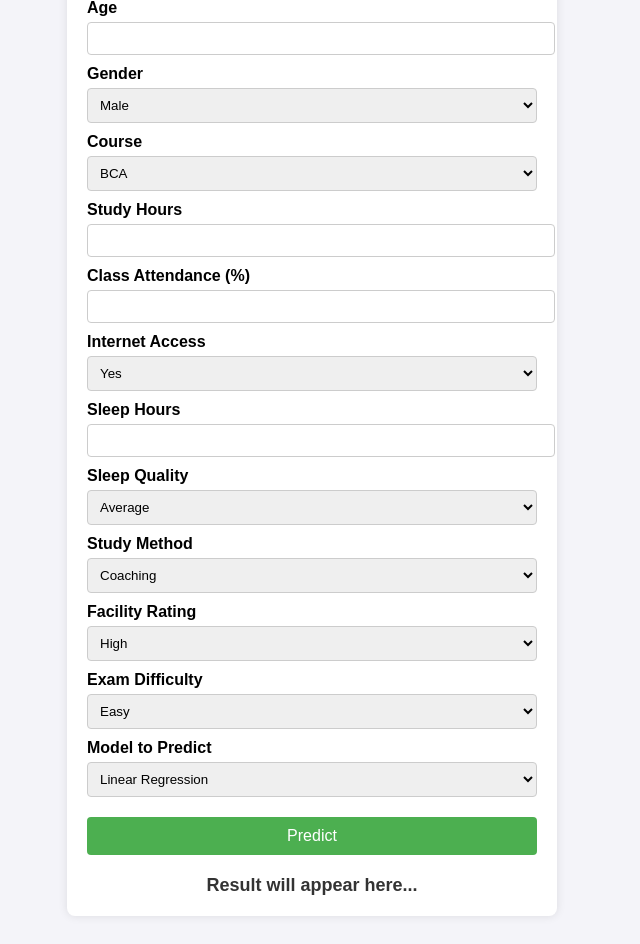
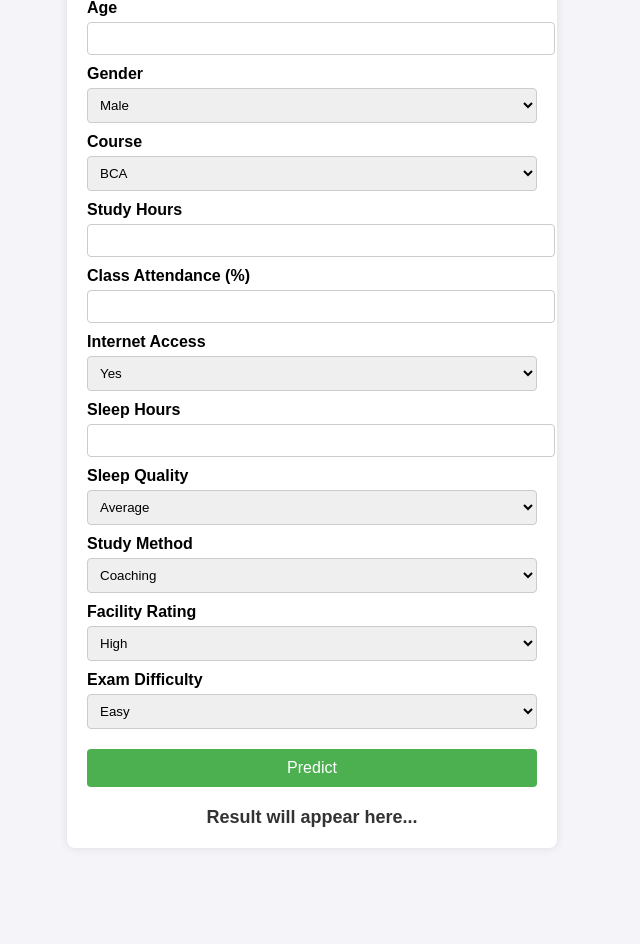
Before and after one commit to nikhilyewalekar/MLPExamScorePrediction, a Flask app: page / in a window 1280 px wide. Shown: the part 112-1056 px from the top of the page, without its empty margins (328-968 px from the left). After the commit the page ends 939 px from the top, so only its background shows below. Run offline with Flask 3, Linux system fonts and the light colour scheme.

Commit message:
Updated html

```diff
--- a/templates/index.html
+++ b/templates/index.html
@@ -132,13 +132,6 @@
             <option value="hard">Hard</option>
         </select>
 
-        <label>Model to Predict</label>
-        <select name="model_type">
-            <option value="Linear">Linear Regression</option>
-            <option value="Descision">Descision Tree</option>
-            <option value="Knn">KNN</option>
-        </select>
-
         <button type="button" onclick="predict()">Predict</button>
     </form>
 
```
